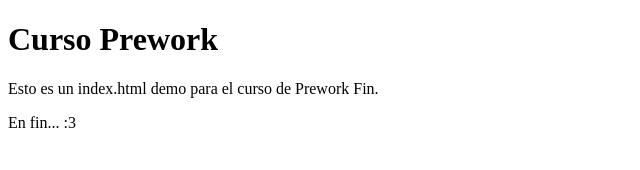
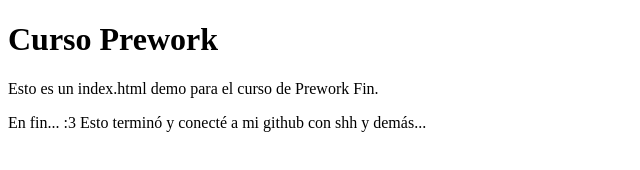
Before and after one commit to auvm/proyectoDemoCursoPrework, a plain HTML site: page index.html in a window 1280 px wide. Shown: the whole page, without its empty margins (0-640 px from the left). Drawn offline with Linux system fonts and the light colour scheme.

Commit message:
Agregamos mensaje de final.

```diff
--- a/index.html
+++ b/index.html
@@ -14,6 +14,7 @@
     </p>
     <p>
         En fin... :3
+        Esto terminó y conecté a mi github con shh y demás...
     </p>
 
 </body>
```
